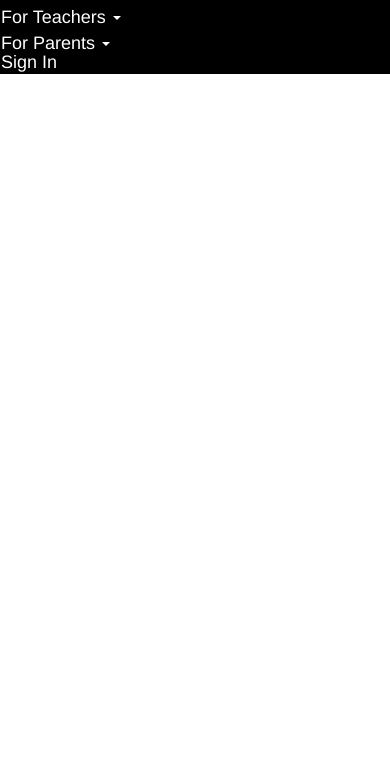
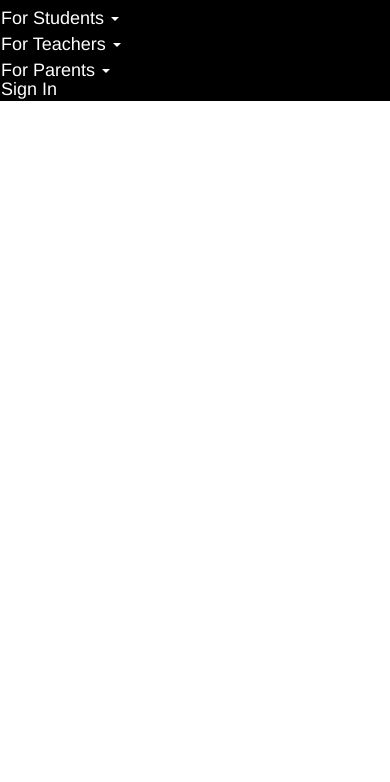
Before and after one commit to laurakathleen/code-challenge, a plain HTML site: page index.html in a window 390 px wide. Shown: the part 62-844 px from the top of the page. Drawn offline with nearby package versions, Linux system fonts and the light colour scheme.

Commit message:
fixes navbar height

```diff
--- a/index.html
+++ b/index.html
@@ -16,17 +16,18 @@
 </head>
 <body>
 	<div class="row">
-		<div class="col-md-12 col-s-12">
+		<div class="col-md-12 col-xs-12">
 			<div class="dropdown navbar">
 				<div class="row">
 					<div class="col-md-4">
 						<h2 id="logo"><span id="logo-red">GA</span>LAXY</h2>
 					</div>
 				</div>
+				<br>
 				<div class="row">
-					<div class="col-md-5 col-md-offset-7 all-drop-downs">
+					<div class="col-md-5 col-md-offset-7 col-xs-12 all-drop-downs">
 						<div class="drop-down-wrap">
-				  			<h4 class="drop-down-text" data-toggle="dropdown" aria-haspopup="true" aria-expanded="true">
+				  			<h4 class="drop-down-text nav-heading" data-toggle="dropdown" aria-haspopup="true" aria-expanded="true">
 				    		For Students
 				    		<span class="caret"></span>
 				  			</h4>
@@ -50,7 +51,7 @@
 							</ul>
 						</div>
 						<div class="drop-down-wrap">
-							<h4 class="drop-down-text" data-toggle="dropdown" aria-haspopup="true" aria-expanded="true">
+							<h4 class="drop-down-text nav-heading" data-toggle="dropdown" aria-haspopup="true" aria-expanded="true">
 							    For Teachers
 							    <span class="caret"></span>
 							</h4>
@@ -72,7 +73,7 @@
 					    	</ul>
 				    	</div>
 				    	<div class="drop-down-wrap">
-				  			<h4 class="drop-down-text" data-toggle="dropdown" aria-haspopup="true" aria-expanded="true">
+				  			<h4 class="drop-down-text nav-heading" data-toggle="dropdown" aria-haspopup="true" aria-expanded="true">
 				    		For Parents
 				    		<span class="caret"></span>
 				  			</h4>
@@ -83,8 +84,8 @@
 					    		<li><a href="#">Connect With Us</a></li>
 							</ul>
 						</div>
-			  			<h4 class="session" id="sign-in">Sign In</h4>
-			  			<h4 class="session hidden" id="sign-out">Sign Out</h4>
+			  			<h4 class="session nav-heading" id="sign-in">Sign In</h4>
+			  			<h4 class="session hidden nav-heading" id="sign-out">Sign Out</h4>
 			  		</div>
 			  	</div>
 			</div>
--- a/stylesheets/main.css
+++ b/stylesheets/main.css
@@ -1,6 +1,6 @@
 .navbar {
 	width: 100%;
-	height: 1em;
+	height: 4em;
 	background-color: #000;
 }
 
@@ -95,4 +95,12 @@
 		height: 1.35em;
 		clear: both;
 	}
+
+	h2, h4 {
+		text-align: center;
+	}
+
+	#sign-in {
+		padding-top: 0.25em;
+	}
 }
```
